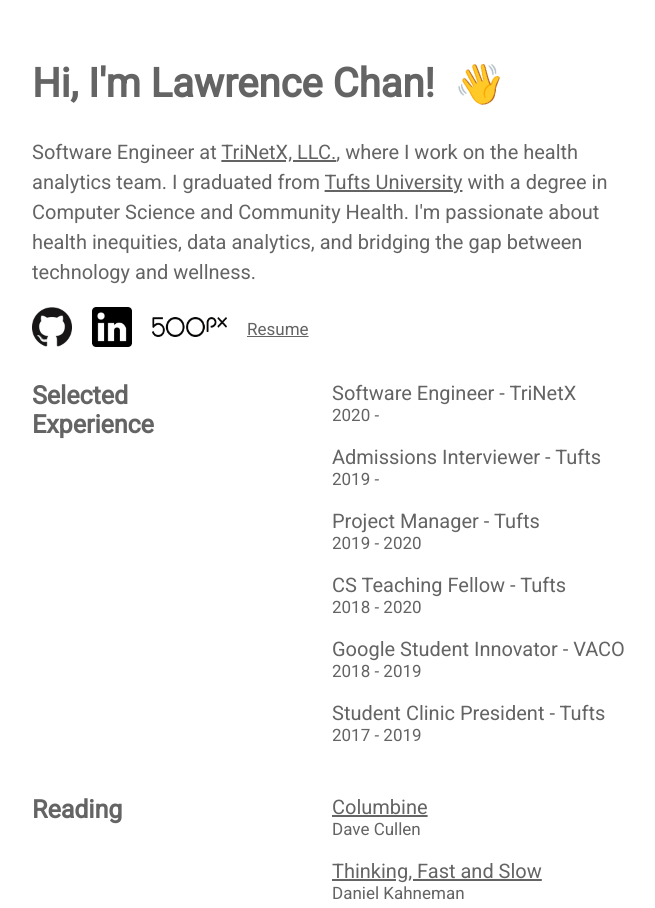
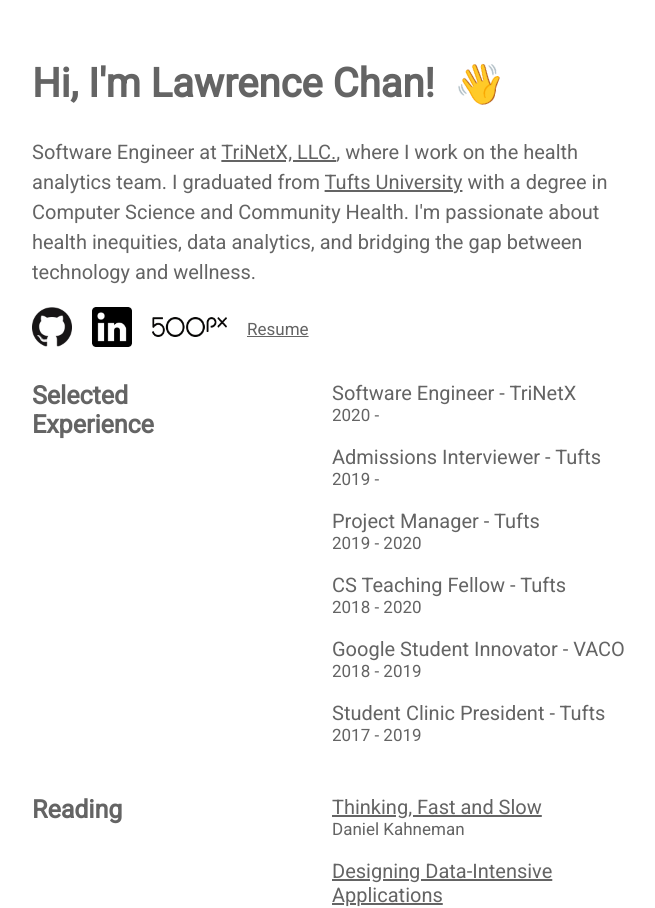
Before and after one commit to chanlawrencet/chanlawrencet.github.io, a React (Create React App) app: page / in a window 1280 px wide. Shown: the top 908 px of the page, without its empty margins (308-963 px from the left). Built offline with nearby package versions, Linux system fonts and the light colour scheme.

Commit message:
update book

```diff
--- a/src/Home.js
+++ b/src/Home.js
@@ -16,7 +16,7 @@
 }
 `
 
-const updated = '2021/06/08'
+const updated = '2022/11/09'
 
 const siteData = {
   'Selected Experience': {
@@ -49,11 +49,6 @@
   },
   Reading: {
     body: [
-      {
-        title: 'Columbine',
-        titleLink: 'https://www.goodreads.com/book/show/5632446-columbine',
-        subtitle: 'Dave Cullen',
-      },
       {
         title: 'Thinking, Fast and Slow',
         titleLink: 'https://www.goodreads.com/book/show/11468377-thinking-fast-and-slow',
```
